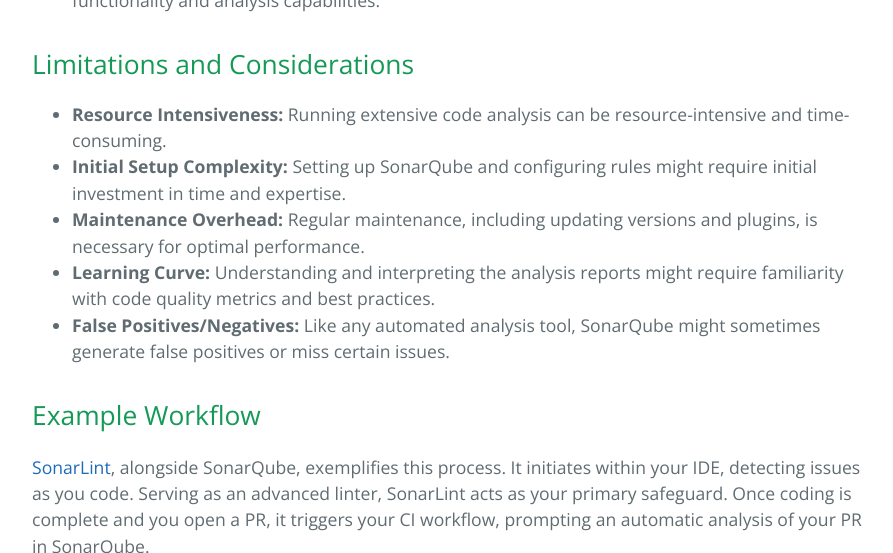
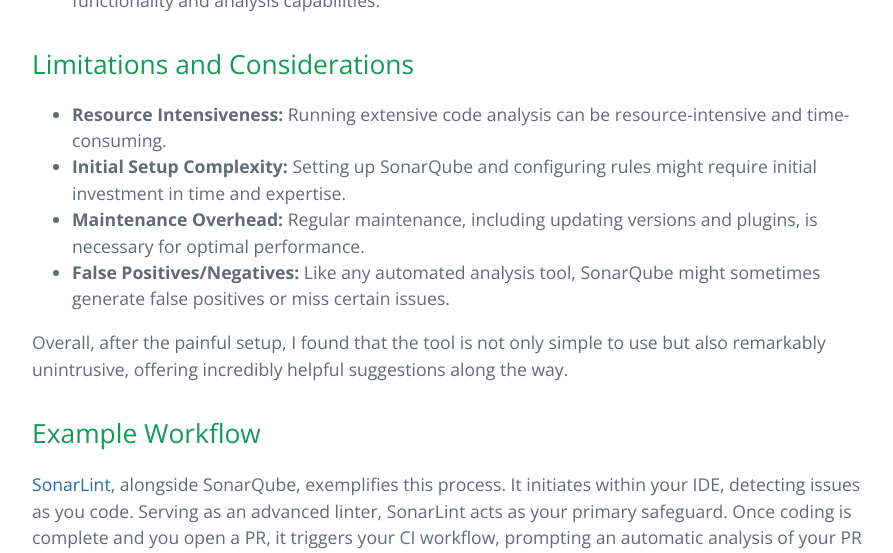
Before and after one commit to learning-software-engineering/learning-software-engineering.github.io, a Jekyll site: the page built from Topics/Development_Process/SonarQube.md, in a window 1280 px wide and 900 px high, scrolled down 1504 px, cut to the strip 0-553 px from the top of the window. Shown: the whole strip, without its empty margins (192-1085 px from the left). Built offline with Jekyll 4.4.1, drawn with Linux system fonts in a browser that asks for light colours; our own code applies the rules of GitHub Pages for plain Markdown files.

Commit message:
Removed a limitation

```diff
--- a/Topics/Development_Process/SonarQube.md
+++ b/Topics/Development_Process/SonarQube.md
@@ -29,8 +29,9 @@
 - **Resource Intensiveness:** Running extensive code analysis can be resource-intensive and time-consuming.
 - **Initial Setup Complexity:** Setting up SonarQube and configuring rules might require initial investment in time and expertise.
 - **Maintenance Overhead:** Regular maintenance, including updating versions and plugins, is necessary for optimal performance.
-- **Learning Curve:** Understanding and interpreting the analysis reports might require familiarity with code quality metrics and best practices.
 - **False Positives/Negatives:** Like any automated analysis tool, SonarQube might sometimes generate false positives or miss certain issues.
+
+Overall, after the painful setup, I found that the tool is not only simple to use but also remarkably unintrusive, offering incredibly helpful suggestions along the way.
 
 ## Example Workflow
 
```
